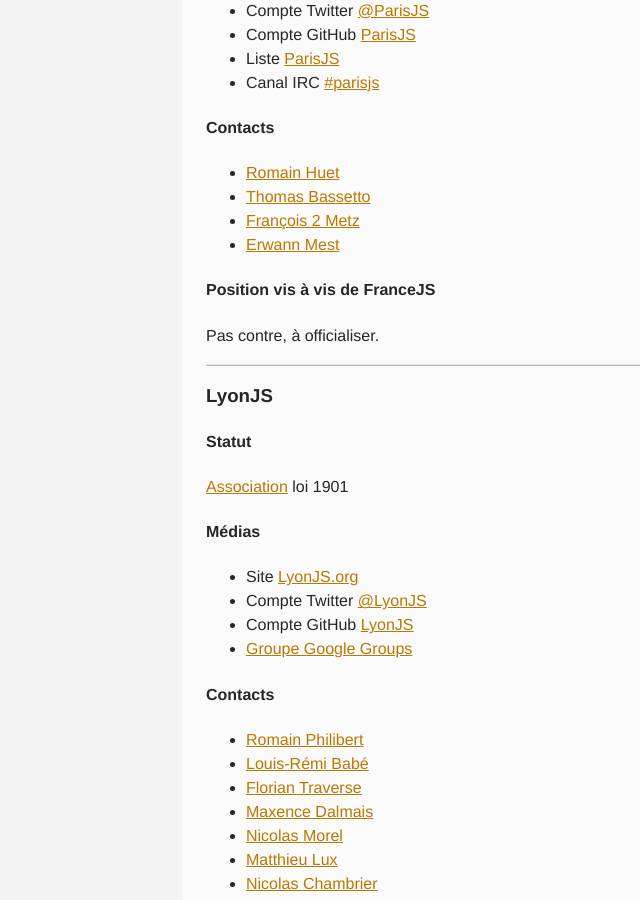
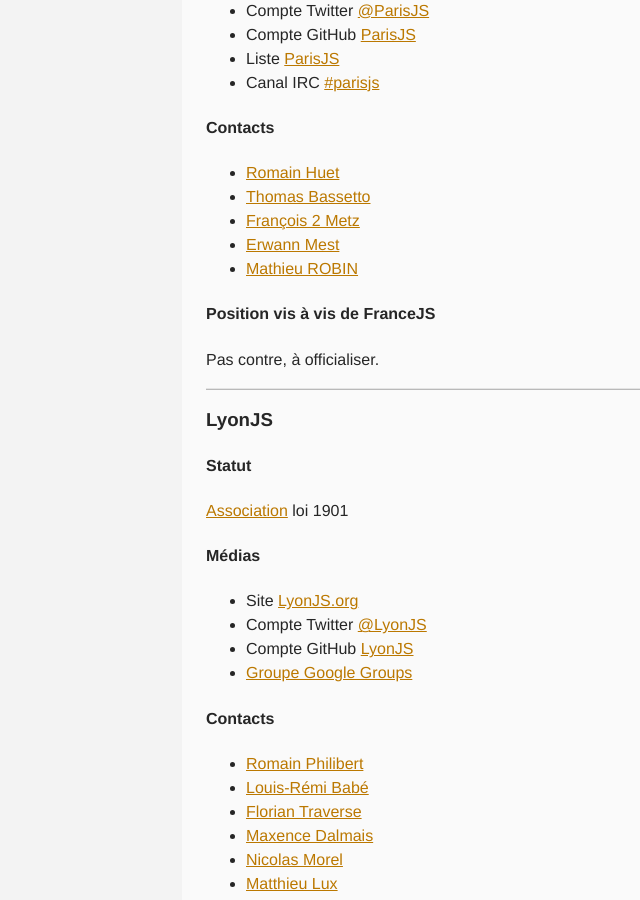
Before and after one commit to francejs/francejs.github.com, a Jekyll site: the page built from groupes.html, in a window 1280 px wide and 900 px high, scrolled down 1212 px. Shown: the whole window, without its empty margins (10-650 px from the left). Built offline with Jekyll 4.4.1, drawn with Linux system fonts in a browser that asks for light colours.

Commit message:
Update groupes.html
Ajout de moi à la liste des personnes de ParisJS

```diff
--- a/groupes.html
+++ b/groupes.html
@@ -44,6 +44,7 @@
     <li><a href="https://twitter.com/tbassetto" title="Voir son compte Twitter">Thomas Bassetto</a></li>
     <li><a href="https://twitter.com/francois2metz" title="Voir son compte Twitter">François 2 Metz</a></li>
     <li><a href="https://twitter.com/_kud" title="Voir son compte Twitter">Erwann Mest</a></li>
+    <li><a href="https://twitter.com/mathrobin" title="Voir son compte Twitter">Mathieu ROBIN</a></li>
   </ul>
   <h4>Position vis à vis de FranceJS</h4>
   <p>Pas contre, à officialiser.</p>
```
